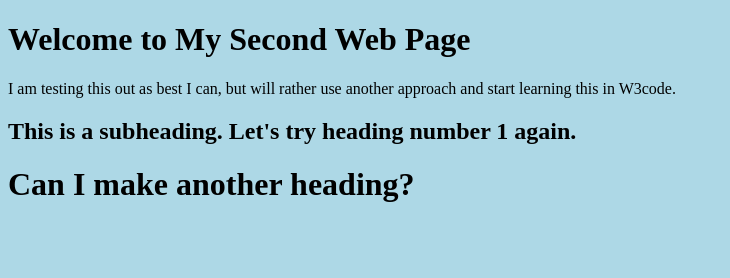
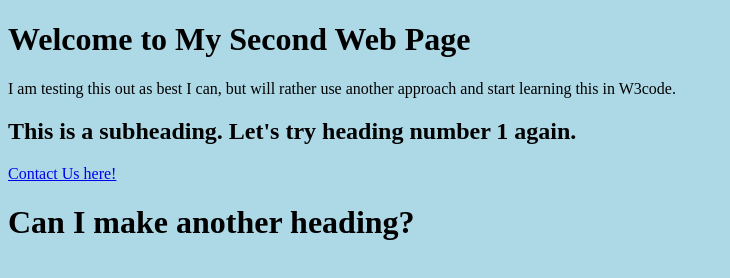
Before and after one commit to lvr-code/BFB_test1, a plain HTML site: page BFB_2.html in a window 1280 px wide. Shown: the whole page, without its empty margins (0-730 px from the left). Drawn offline with Linux system fonts and the light colour scheme.

Commit message:
This is the result of two hours of lecture time

```diff
--- a/BFB_2.html
+++ b/BFB_2.html
@@ -15,6 +15,7 @@
             <h2>
                 This is a subheading. Let's try heading number 1 again.
             </h2>
+            <a href="https://english.ajax.nl/">Contact Us here! </a> <!--The <a> element indicates a portal to a link that goes to another site or something else-->
 
             <h1>
                 Can I make another heading?
```
